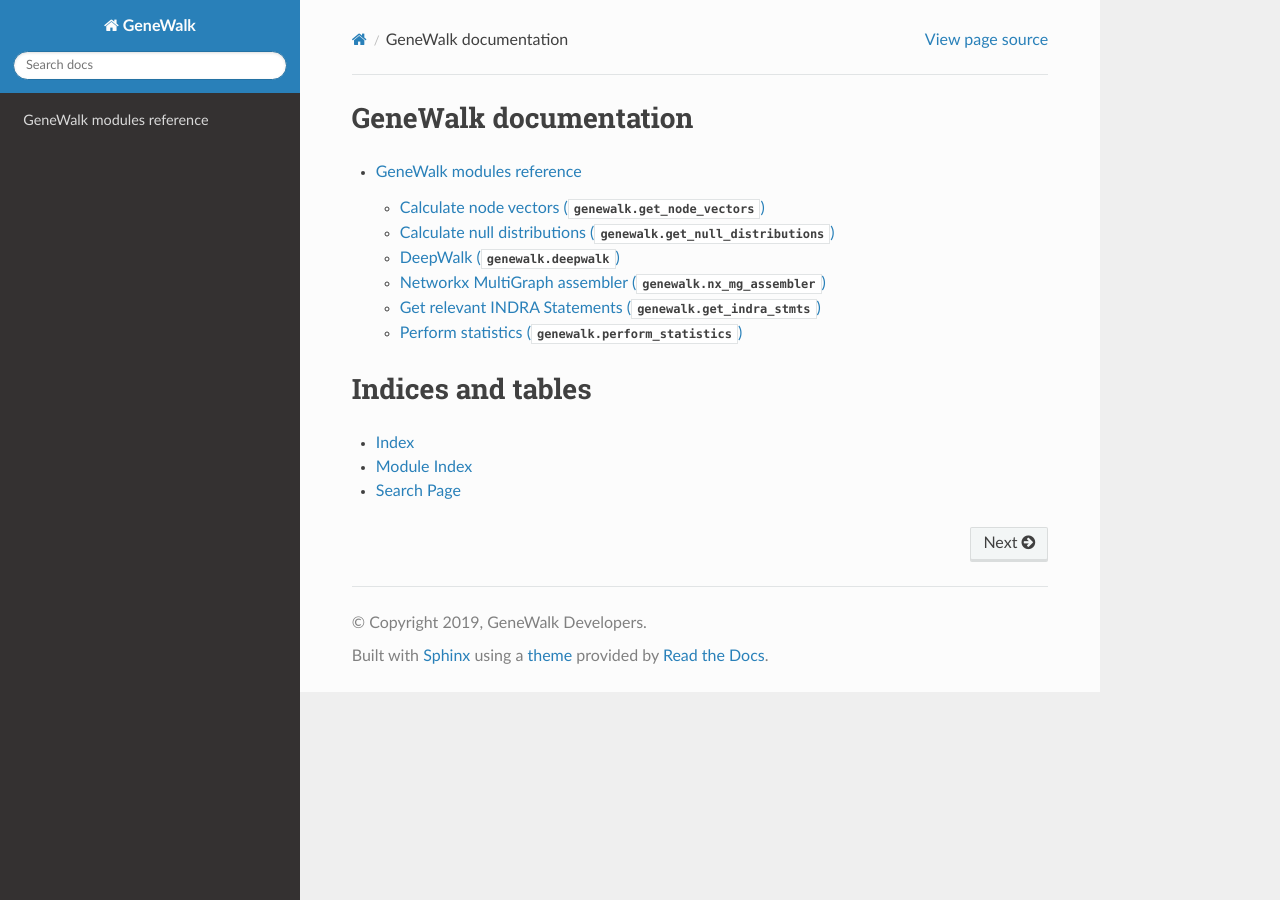
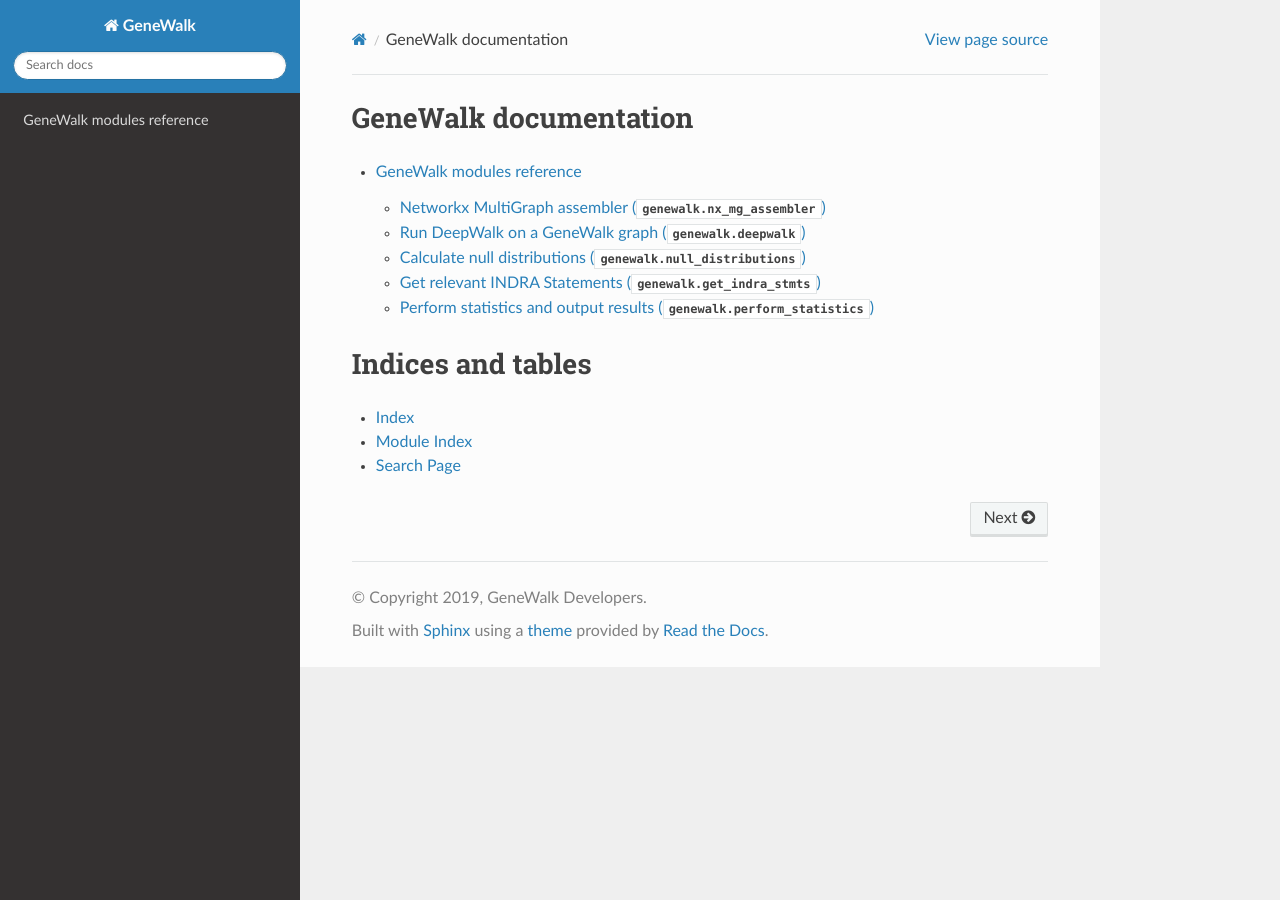
Before and after one commit to churchmanlab/genewalk, a Sphinx documentation site: the page built from doc/index.rst, in a window 1280 px wide. Built offline with Sphinx 7.4.7 and the Read the Docs theme 2.0.0, drawn with Linux system fonts in a browser that asks for light colours; formulas are drawn with MathJax 3.

Commit message:
Update documentation sections

```diff
--- a/doc/modules/genewalk.rst
+++ b/doc/modules/genewalk.rst
@@ -1,28 +1,21 @@
-Calculate node vectors (:py:mod:`genewalk.get_node_vectors`)
-============================================================
+Networkx MultiGraph assembler (:py:mod:`genewalk.nx_mg_assembler`)
+==================================================================
 
-.. automodule:: genewalk.get_node_vectors
+.. automodule:: genewalk.nx_mg_assembler
     :members:
     :show-inheritance:
 
-Calculate null distributions (:py:mod:`genewalk.get_null_distributions`)
-========================================================================
-
-.. automodule:: genewalk.get_null_distributions
-    :members:
-    :show-inheritance:
-
-DeepWalk (:py:mod:`genewalk.deepwalk`)
-======================================
+Run DeepWalk on a GeneWalk graph (:py:mod:`genewalk.deepwalk`)
+==============================================================
 
 .. automodule:: genewalk.deepwalk
     :members:
     :show-inheritance:
 
-Networkx MultiGraph assembler (:py:mod:`genewalk.nx_mg_assembler`)
-==================================================================
+Calculate null distributions (:py:mod:`genewalk.null_distributions`)
+====================================================================
 
-.. automodule:: genewalk.nx_mg_assembler
+.. automodule:: genewalk.null_distributions
     :members:
     :show-inheritance:
 
@@ -33,8 +26,8 @@ Get relevant INDRA Statements (:py:mod:`genewalk.get_indra_stmts`)
     :members:
     :show-inheritance:
 
-Perform statistics (:py:mod:`genewalk.perform_statistics`)
-==========================================================
+Perform statistics and output results (:py:mod:`genewalk.perform_statistics`)
+=============================================================================
 
 .. automodule:: genewalk.perform_statistics
     :members:
```
